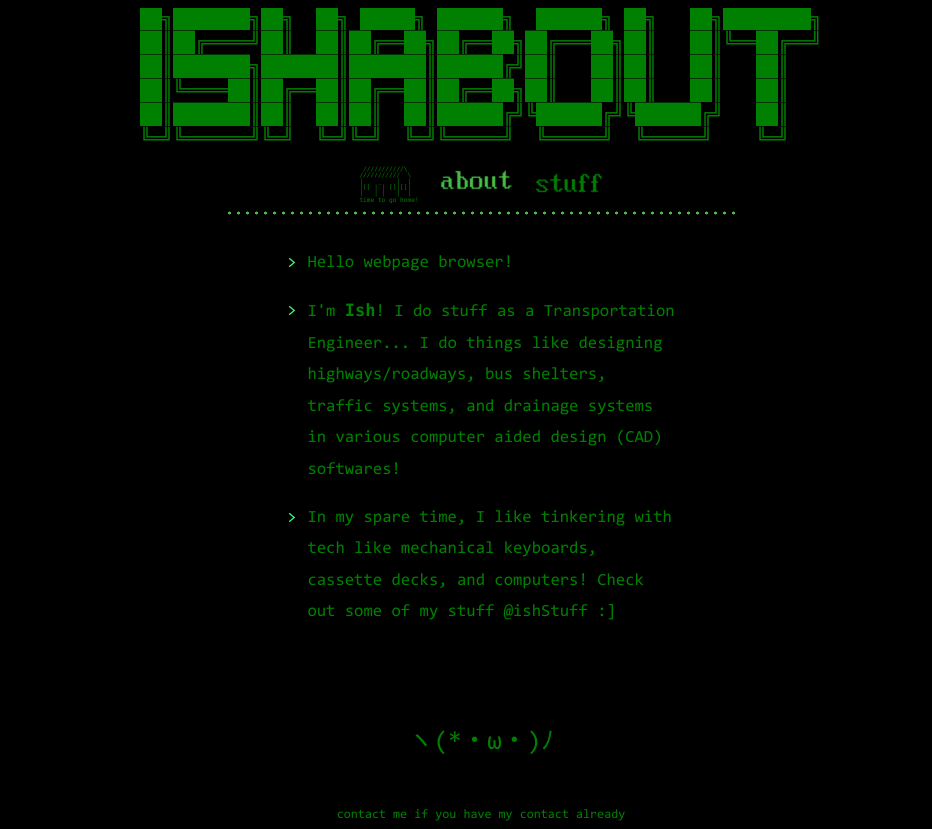
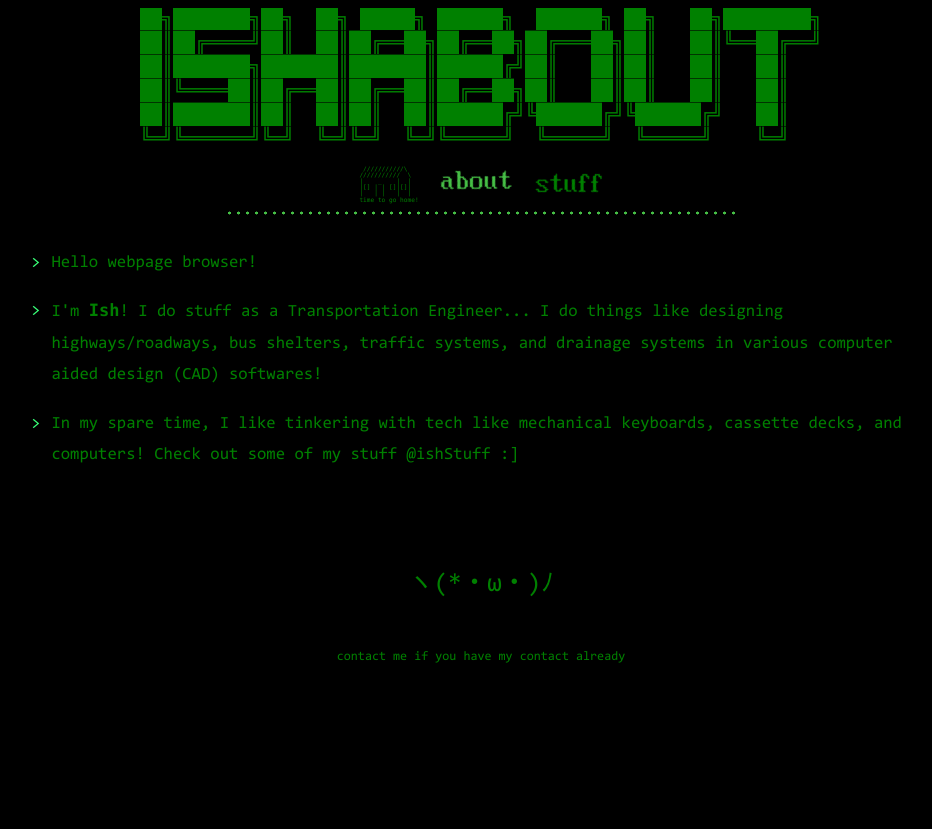
Before and after one commit to isherss/ishpage, a plain HTML site: page ishabout/index.html in a window 1280 px wide. Shown: the whole page, without its empty margins (159-1091 px from the left). After the commit the page ends 800 px from the top, so only its background shows below. Drawn offline with Linux system fonts and the light colour scheme; a script that the page names is missing.

Commit message:
fixing justifictaion for ishabout

```diff
--- a/ishabout/index.html
+++ b/ishabout/index.html
@@ -96,10 +96,10 @@
         .stuff-heading { width:fit-content;max-width:96vw;margin:8px auto 0!important;color:green;font:clamp(5px,1.65vw,20px)/1.2 "Lucida Console",monospace;text-align:left;white-space:pre;overflow-x:auto; }
         @media(max-width:640px) { .stuff-heading { font-size:clamp(4px,1.65vw,10px); } }
         .terminal-divider { display:block;width:40vw;height:4px;margin:0 auto 32px;padding:0;background:radial-gradient(circle,#46bf46 1.4px,transparent 1.6px) left center/9px 4px repeat-x; }
-        .about-terminal { width:min(900px,88vw);margin:0 auto;color:#b8d9bd;font:17px/1.85 Consolas,"Lucida Console",monospace;text-align:left; }
-        .about-terminal p { position:relative;margin:0 0 1em;padding-left:1.2em; }
+        .about-terminal { box-sizing:border-box;min-width:0;width:min(900px,calc(100vw - 32px));max-width:100%;margin:0 auto;color:#b8d9bd;font:17px/1.85 Consolas,"Lucida Console",monospace;text-align:left!important; }
+        .about-terminal p { position:relative;box-sizing:border-box;width:100%;min-width:0;max-width:100%;margin:0 0 1em;padding-left:1.2em;overflow-wrap:break-word;word-wrap:break-word; }
         .about-terminal p:before { position:absolute;left:0;color:#39ff78;content:">"; }
-        @media(max-width:640px) { .about-terminal { width:94vw;font-size:16px; } }
+        @media(max-width:640px) { .about-terminal { width:calc(100vw - 32px);font-size:16px; } }
         body.ish-subpage, body.ish-subpage * { color:green!important; }
         body.ish-subpage .page-navigation > a:not([href="/"]), body.ish-subpage .page-navigation > span { display:inline-flex;align-items:center;justify-content:center;height:1.2em;line-height:1!important; }
         body.ish-subpage .page-navigation [aria-current="page"] { color:#46bf46!important; }
@@ -143,7 +143,7 @@ stuff
     <!-- end button links -->
 
     <!-- Text -->
-        <div class="what about-terminal">
+        <div class="about-terminal">
             <p>Hello webpage browser!</p>
             <p>I'm <strong>Ish</strong>! I do stuff as a Transportation Engineer... I do things like designing highways/roadways, bus shelters, traffic systems, and drainage systems in various computer aided design (CAD) softwares!</p>
             <p>In my spare time, I like tinkering with tech like mechanical keyboards, cassette decks, and computers! Check out some of my stuff @ishStuff :]</p> <br><br>
```
